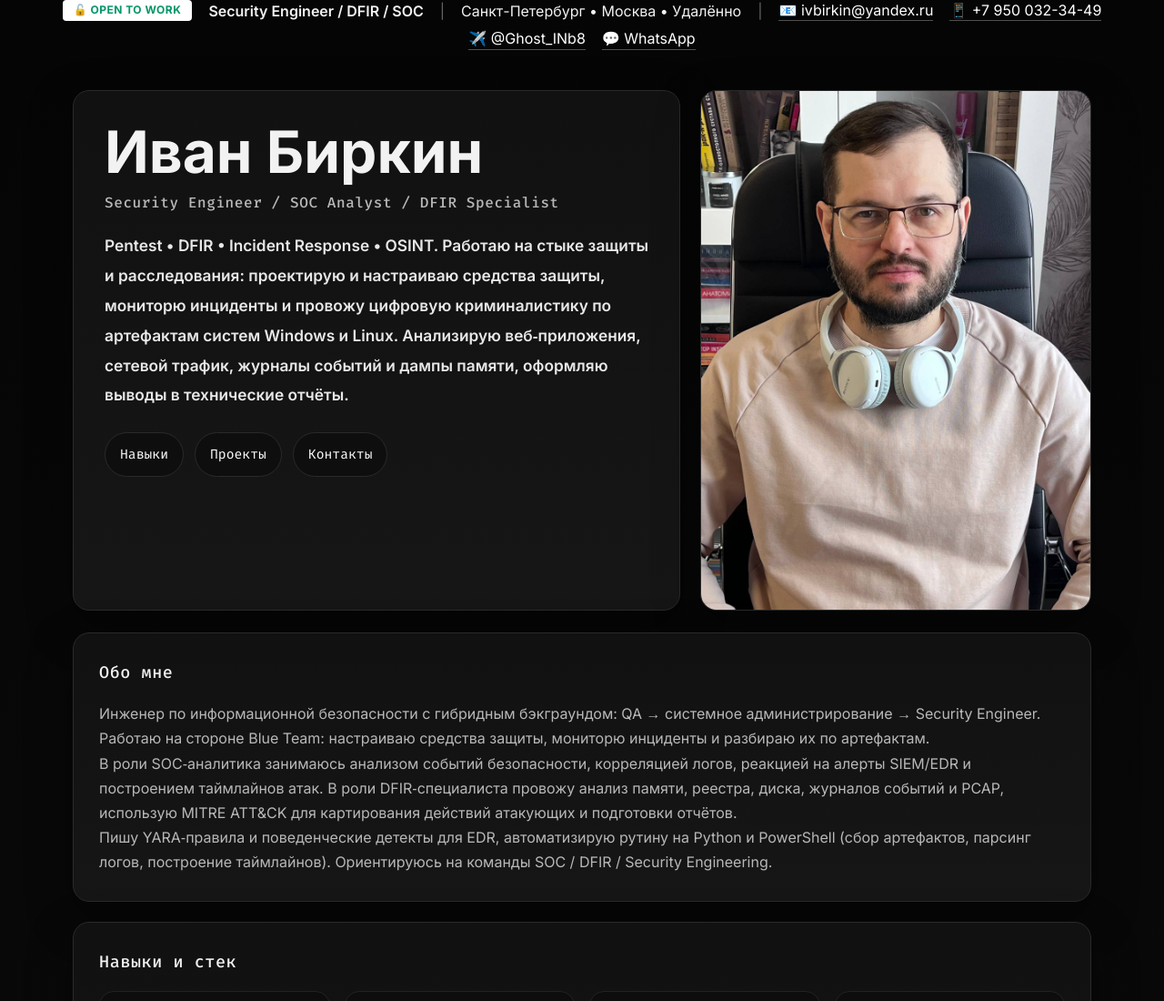
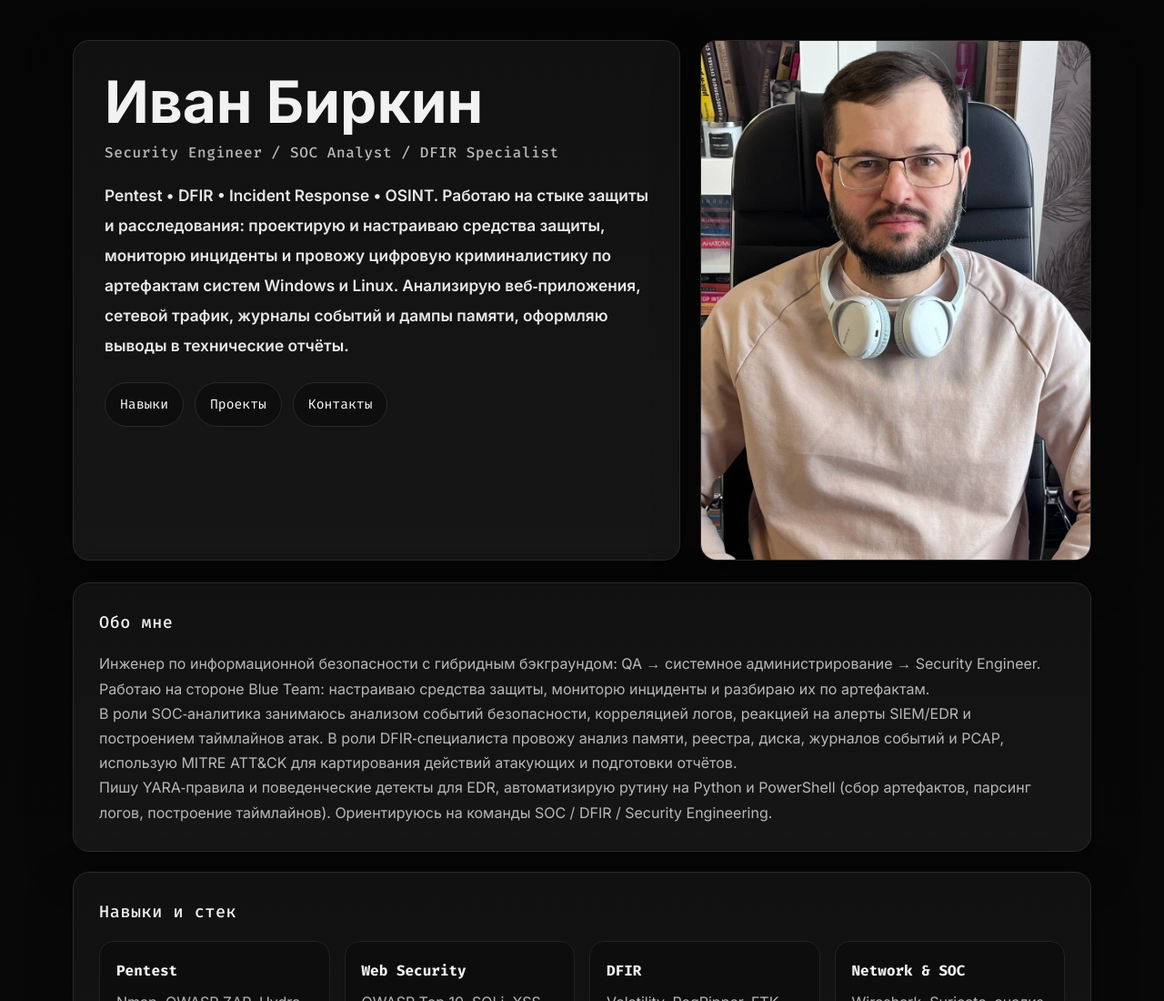
Before and after one commit to Ivan-qa-rgb/cybersecurity-resume, a plain HTML site: page index.html in a window 1280 px wide. Shown: the top 1100 px of the page at 91% size. Drawn offline with Linux system fonts and the light colour scheme.

Commit message:
Update index.html

```diff
--- a/index.html
+++ b/index.html
@@ -7,22 +7,6 @@
     <link rel="stylesheet" href="styles.css">
 </head>
 <body>
-
-    <!-- Баннер «Открыт к предложениям» -->
-    <div class="open-to-work-banner">
-        <div class="banner-content">
-            <span class="banner-badge">🔓 OPEN TO WORK</span>
-            <span class="banner-text">Security Engineer / DFIR / SOC</span>
-            <span class="banner-divider">|</span>
-            <span class="banner-location">Санкт-Петербург • Москва • Удалённо</span>
-            <span class="banner-divider">|</span>
-            <a href="mailto:ivbirkin@yandex.ru" class="banner-link">📧 ivbirkin@yandex.ru</a>
-            <a href="tel:+79500323449" class="banner-link">📱 +7 950 032-34-49</a>
-            <a href="https://t.me/Ghost_INb8" class="banner-link" target="_blank">✈️ @Ghost_INb8</a>
-            <a href="https://wa.me/79500323449" class="banner-link" target="_blank">💬 WhatsApp</a>
-        </div>
-    </div>
-
     <div class="scanlines"></div>
 
     <header class="hero">
```
